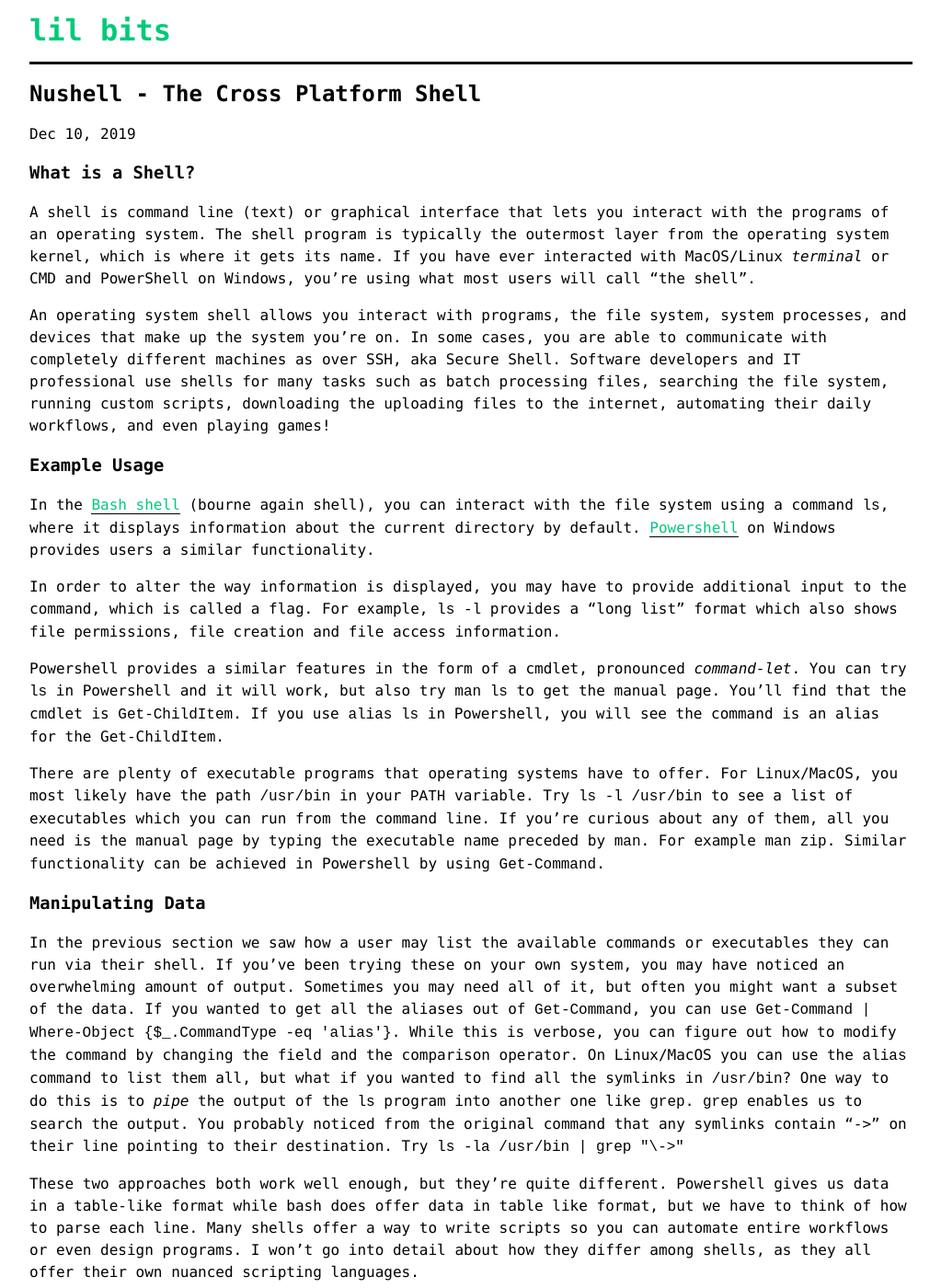
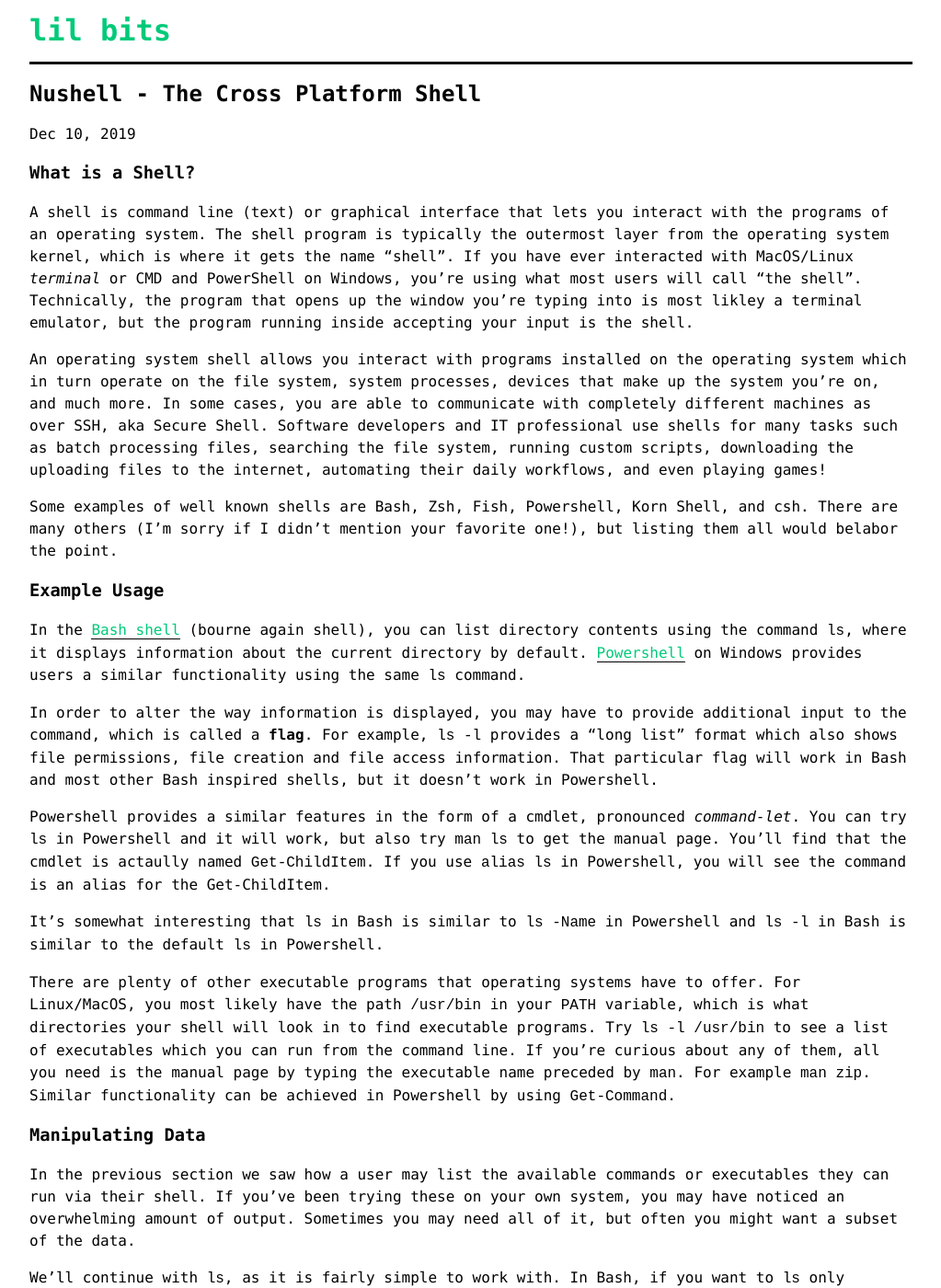
Before and after one commit to notryanb/notryanb.github.io, a Jekyll site: the page built from _posts/2019-12-08-what-is-a-shell.md, in a window 1280 px wide and 1400 px high. Shown: the whole window at 92% size, without its empty margins (128-1151 px from the left). Built offline with Jekyll 4.4.1, drawn with Linux system fonts in a browser that asks for light colours; some of the changed text lies outside the part shown.

Commit message:
re-write the example to use the same ls case for both shells

```diff
--- a/_posts/2019-12-08-what-is-a-shell.md
+++ b/_posts/2019-12-08-what-is-a-shell.md
@@ -10,33 +10,45 @@
 ### What is a Shell?
 
 A shell is command line (text) or graphical interface that lets you interact with the programs of an operating system.
-The shell program is typically the outermost layer from the operating system kernel, which is where it gets its name.
+The shell program is typically the outermost layer from the operating system kernel, which is where it gets the name "shell".
 If you have ever interacted with MacOS/Linux *terminal* or CMD and PowerShell on Windows, you're using what most users will call "the shell".
+Technically, the program that opens up the window you're typing into is most likley a terminal emulator,
+but the program running inside accepting your input is the shell.
 
-An operating system shell allows you interact with programs, the file system, system processes, and devices that make up the system you're on.
+An operating system shell allows you interact with programs installed on the operating system which in turn operate on the file system,
+system processes, devices that make up the system you're on, and much more.
 In some cases, you are able to communicate with completely different machines as over SSH, aka Secure Shell.
 Software developers and IT professional use shells for many tasks such as batch processing files, searching the file system, running custom scripts, downloading the uploading files to the internet, automating their daily workflows, and even playing games!
 
+Some examples of well known shells are Bash, Zsh, Fish, Powershell, Korn Shell, and csh.
+There are many others (I'm sorry if I didn't mention your favorite one!), but listing them all would belabor the point.
+
 ### Example Usage
 
-In the [Bash shell](https://en.wikipedia.org/wiki/Bash_%28Unix_shell%29) (bourne again shell), you can interact with the file system using a command `ls`,
+In the [Bash shell](https://en.wikipedia.org/wiki/Bash_%28Unix_shell%29) (bourne again shell),
+you can list directory contents using the command `ls`,
 where it displays information about the current directory by default.
-[Powershell](https://docs.microsoft.com/en-us/powershell/) on Windows provides users a similar functionality.
+[Powershell](https://docs.microsoft.com/en-us/powershell/) on Windows provides users a similar functionality using the same `ls` command.
 
 In order to alter the way information is displayed,
 you may have to provide additional input to the command,
-which is called a flag.
+which is called a **flag**.
 For example, `ls -l` provides a "long list" format which also shows file permissions, file creation and file access information.
+That particular flag will work in Bash and most other Bash inspired shells, but it doesn't work in Powershell.
 
 Powershell provides a similar features in the form of a cmdlet, pronounced _command-let_.
 You can try `ls` in Powershell and it will work, but also try `man ls` to get the manual page.
-You'll find that the cmdlet is `Get-ChildItem`.
+You'll find that the cmdlet is actaully named `Get-ChildItem`.
 If you use `alias ls` in Powershell,
 you will see the command is an alias for the Get-ChildItem.
 
-There are plenty of executable programs that operating systems have to offer.
+It's somewhat interesting that `ls` in Bash is similar to `ls -Name` in Powershell
+and `ls -l` in Bash is similar to the default `ls` in Powershell.
+
+There are plenty of other executable programs that operating systems have to offer.
 For Linux/MacOS,
-you most likely have the path `/usr/bin` in your `PATH` variable.
+you most likely have the path `/usr/bin` in your `PATH` variable,
+which is what directories your shell will look in to find executable programs.
 Try `ls -l /usr/bin` to see a list of executables which you can run from the command line.
 If you're curious about any of them,
 all you need is the manual page by typing the executable name preceded by `man`.
@@ -50,21 +62,27 @@
 you may have noticed an overwhelming amount of output.
 Sometimes you may need all of it,
 but often you might want a subset of the data.
-If you wanted to get all the aliases out of `Get-Command`,
-you can use `Get-Command | Where-Object {$_.CommandType -eq 'alias'}`.
-While this is verbose,
-you can figure out how to modify the command by changing the field and the comparison operator.
-On Linux/MacOS you can use the `alias` command to list them all,
-but what if you wanted to find all the symlinks in `/usr/bin`?
-One way to do this is to _pipe_ the output of the `ls` program into another one like `grep`.
-`grep` enables us to search the output.
-You probably noticed from the original command that any symlinks contain "->" on their line pointing to their destination.
-Try `ls -la /usr/bin | grep "\->"`
 
-These two approaches both work well enough, but they're quite different.
-Powershell gives us data in a table-like format while bash does offer data in table like format, but we have to think of how to parse each line.
-Many shells offer a way to write scripts so you can automate entire workflows or even design programs.
-I won't go into detail about how they differ among shells, as they all offer their own nuanced scripting languages.
+We'll continue with `ls`,
+as it is fairly simple to work with.
+In Bash, if you want to `ls` only directories,
+or in other words, _filter by directory_,
+then you may use the command `ls -d */`.
+The logic behind this is that the `-d` flag will output the / character after a directory and then we're using a glob to match anything that ends with the /.
+If you're in powershell, you can take advantage of the `-Directory` flag.
+The full command will look like `ls -Directory`.
+
+These shells differ in their approach to how data is handled.
+Bash handles data like raw text while Powershell seems to handle the data as objects.
+Both approaches have advantages and disadvantages,
+however if you need to context switch between shells this can be a lot of mental overhead.
+
+Sometimes simple data manipulation goes well beyond one command.
+If you are experienced in your shell of choice,
+you've probably _piped_ commands together or even written scripts.
+The idea is that commands can take some input, maybe from the user, maybe from something more formalized like standard-in,
+and then pass it into a program.
+Shell programs often output data via standard-out allowing you to continue this pattern of linking programs together.
 
 
 ### The Future of Shells
```
